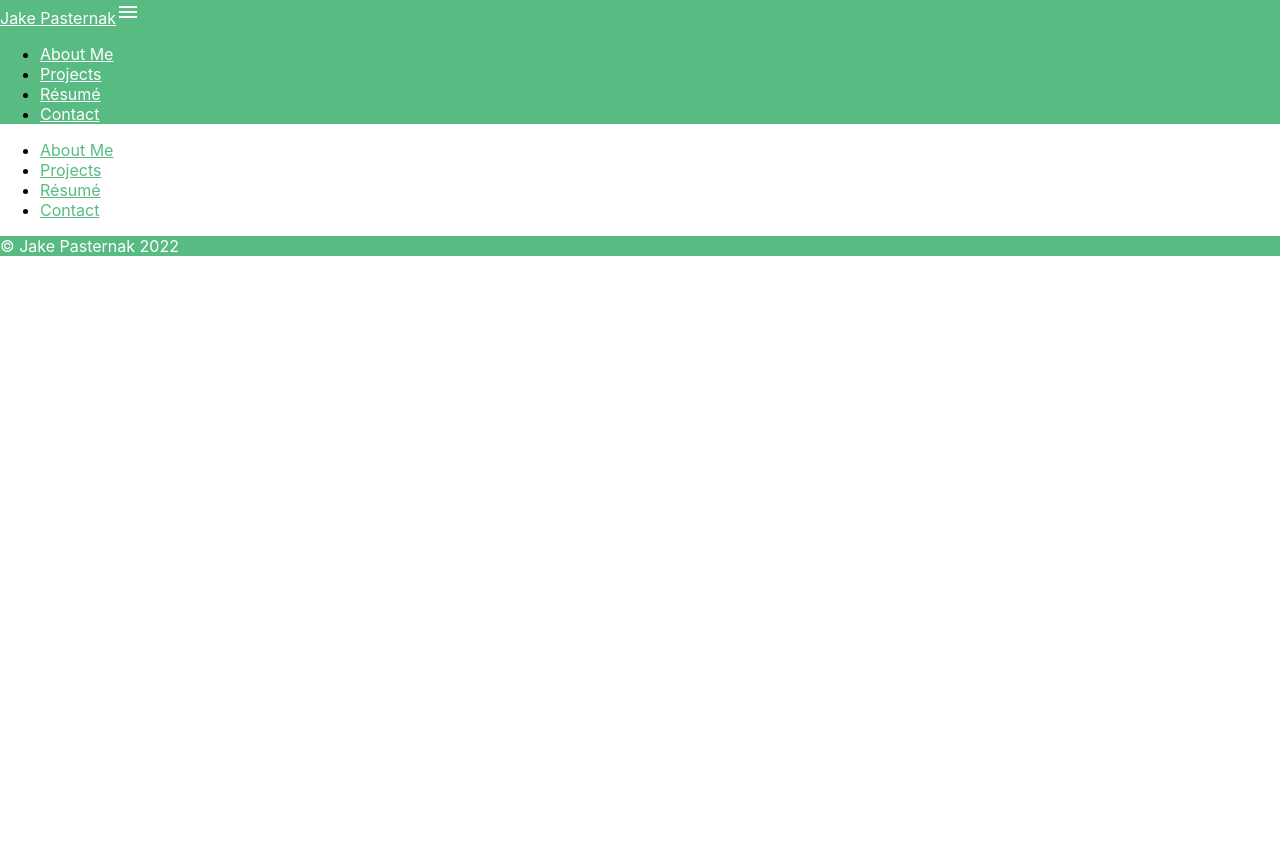
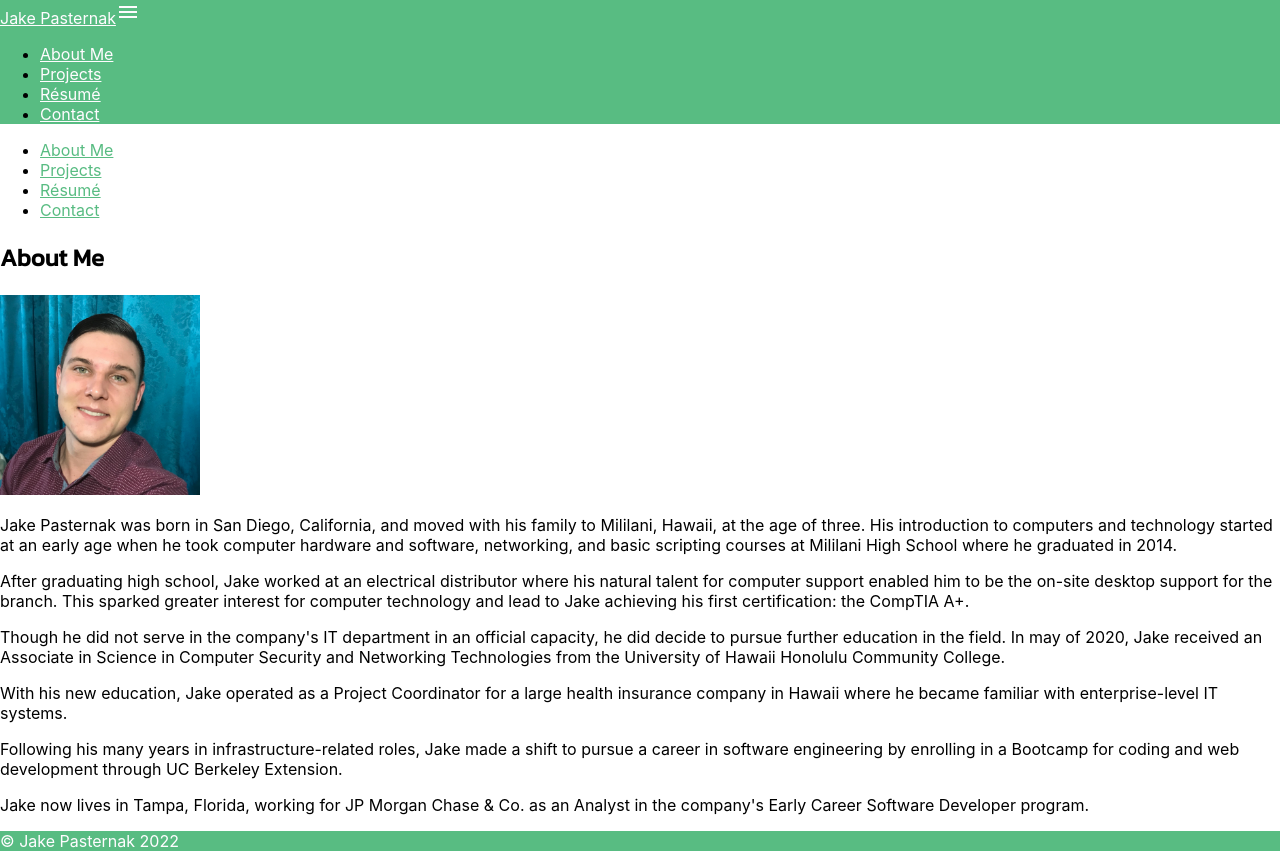
Before and after one commit to jdpasternak/portfolio, a React (Create React App) app: page / in a window 1280 px wide. Before the commit the page ends 800 px from the top, so only its background shows below. Built offline with nearby package versions, Linux system fonts and the light colour scheme; the HTML template or start-up script is replaced by a standard one.

Commit message:
adds default route rednering About component

```diff
--- a/src/App.js
+++ b/src/App.js
@@ -25,6 +25,7 @@ function App() {
       <main className="container">
         <div className="row">
           <Routes>
+            <Route exact path="/" element={<About />} />
             <Route exact path="/about" element={<About />} />
             <Route exact path="/projects" element={<ProjectList />} />
             <Route exact path="/resume" element={<Resume {...resumeData} />} />
```
